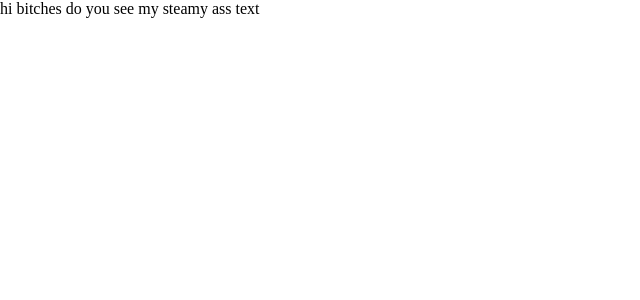
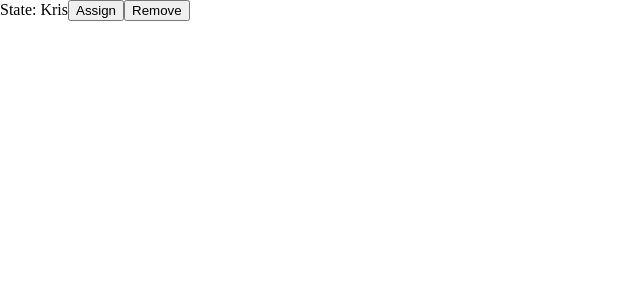
Before and after one commit to CSUtilities/fWhenz, a React app: page / in a window 1280 px wide. Shown: the top 300 px of the page, without its empty margins (0-640 px from the left). Built offline with nearby package versions, Linux system fonts and the light colour scheme.

Commit message:
created Redux Toolkit boilerplate

```diff
--- a/package.json
+++ b/package.json
@@ -19,6 +19,7 @@
   },
   "homepage": "https://github.com/CSUtilities/fWhenz#readme",
   "dependencies": {
+    "@reduxjs/toolkit": "^1.8.6",
     "bcrypt": "^5.1.0",
     "cookie-parser": "^1.4.6",
     "express": "^4.18.2",
@@ -31,7 +32,8 @@
     "react-google-login": "^5.2.2",
     "react-redux": "^8.0.4",
     "react-router": "^6.4.2",
-    "react-router-dom": "^6.4.2"
+    "react-router-dom": "^6.4.2",
+    "ts-node": "^10.9.1"
   },
   "devDependencies": {
     "@types/react-dom": "^18.0.8",
--- a/src/client/App.tsx
+++ b/src/client/App.tsx
@@ -1,13 +1,25 @@
 import React from 'react';
 import { render } from 'react-dom';
-
+import { Provider } from 'react-redux';
+import store from './redux/store';
+import { useAppSelector, useAppDispatch } from './redux/hooks';
+import { assignUser, removeUser } from './redux/userSlice';
 
 const App = () => {
-  return (
+  const user = useAppSelector((state)=> state.user.value);
+  const dispatch = useAppDispatch();
+
+    return (
     <div>
-      hi bitches do you see my steamy ass text
+      State: {user}
+      <button onClick={() => dispatch(assignUser('Kevin'))} >Assign</button>
+      <button onClick={() => dispatch(removeUser())} >Remove</button>
+
     </div>
   );
 }
 
-render(<App />, document.querySelector('#root'));
+render(
+  <Provider store={store}>
+    <App />
+  </Provider>, document.querySelector('#root'));
--- /dev/null
+++ b/src/client/redux/hooks.ts
@@ -0,0 +1,24 @@
+import { useDispatch, useSelector } from 'react-redux'
+import type { TypedUseSelectorHook } from 'react-redux'
+import type { RootState, AppDispatch } from './store'
+
+// Use throughout your app instead of plain `useDispatch` and `useSelector`
+export const useAppDispatch: () => AppDispatch = useDispatch;
+export const useAppSelector: TypedUseSelectorHook<RootState> = useSelector;
+
+
+
+//USE TYPED HOOKS IN COMPONENTS
+// import React, { useState } from 'react'
+
+// import { useAppSelector, useAppDispatch } from 'app/hooks'
+
+// import { decrement, increment } from './counterSlice'
+
+// export function Dashboard() {
+//   // The `state` arg is correctly typed as `RootState` already
+//   const user = useAppSelector((state) => state.user.value)
+//   const dispatch = useAppDispatch()
+
+//   // omit rendering logic
+// }
--- /dev/null
+++ b/src/client/redux/store.ts
@@ -0,0 +1,13 @@
+import { configureStore } from '@reduxjs/toolkit';
+import userReducer from '../redux/userSlice';
+
+const store = configureStore({
+  reducer: {
+    user: userReducer,
+    // userProfile: userProfileReducer,
+    // list: listReducer,
+  },
+});
+export default store;
+export type RootState = ReturnType<typeof store.getState>;
+export type AppDispatch = typeof store.dispatch;
--- /dev/null
+++ b/src/client/redux/userSlice.ts
@@ -0,0 +1,33 @@
+import { createSlice, PayloadAction } from '@reduxjs/toolkit';
+import type { RootState } from './store';
+
+// Define a type for the slice state
+interface UserState {
+  value: string | null
+}
+
+// Define the initial state using that type
+const initialState: UserState = {
+  value: 'Kris',
+}
+
+export const userSlice = createSlice({
+  name: 'user',
+  // `createSlice` will infer the state type from the `initialState` argument
+  initialState,
+  reducers: {
+    assignUser: (state, action: PayloadAction<string | null>) => {
+      state.value = action.payload;
+    },
+    removeUser: (state: UserState) => {
+      state.value  = null;
+    },
+  },
+})
+
+export const { assignUser, removeUser } = userSlice.actions;
+
+// Other code such as selectors can use the imported `RootState` type
+export const selectUser = (state: RootState) => state.user.value;
+
+export default userSlice.reducer;
```
Also changed, not shown: 1 other file (tests, documents, lock files or other folders).
